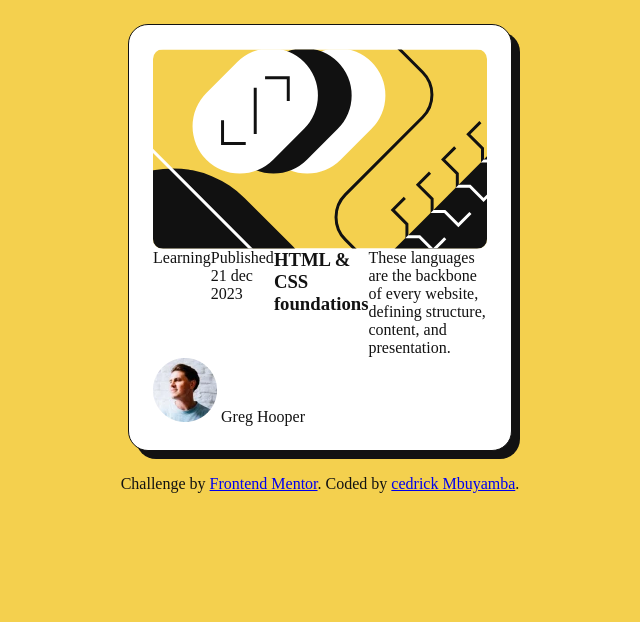
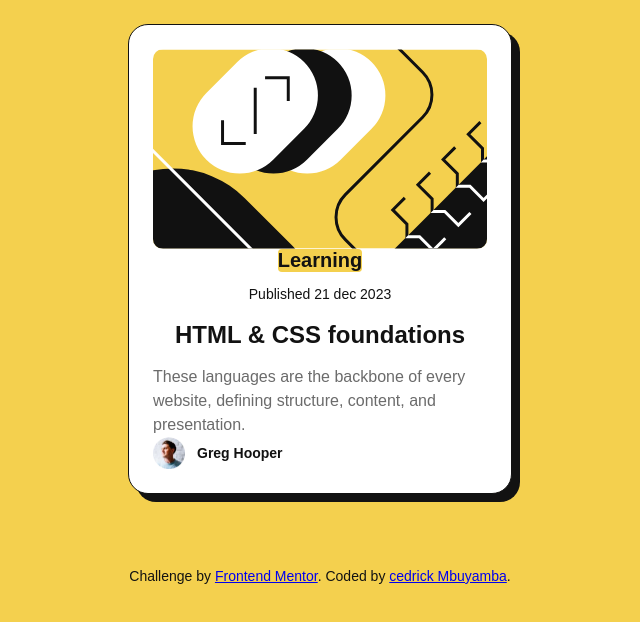
Before and after one commit to cedrickmmk/blog-preview-card, a plain HTML site: page index.html in a window 1280 px wide. Shown: the whole page, without its empty margins (320-960 px from the left). Drawn offline with Linux system fonts and the light colour scheme.

Commit message:
adjusted css style

```diff
--- a/index.html
+++ b/index.html
@@ -30,10 +30,11 @@
 
         </article>
 
-        <article class="card-autor">
-          <img src="./assets/images/image-avatar.webp" alt="">
+        <article class="card-profile">
+          <img src="./assets/images/image-avatar.webp" class="profile-image"
+          alt="">
 
-          <span class="author-name">Greg Hooper</span>
+          <span class="profile-name">Greg Hooper</span>
 
         </article>
 
--- a/style.css
+++ b/style.css
@@ -5,6 +5,7 @@
 }
 
 body{
+    font-family: "figtree", sans-serif;
     background-color: hsl(47, 88%, 63%);
     color: hsl(0, 0%, 7%);
     display: flex;
@@ -26,6 +27,7 @@ body{
     border-radius: 20px;
     display: flex;
     flex-direction: column;
+
 }
 
 .card-image{
@@ -38,4 +40,62 @@ body{
 
 .card-content{
     display: flex;
+    flex-direction: column;
+    align-items: center;
+    gap: 12px;
 }
+
+.card-badge {
+    background-color:hsl(47, 88%, 63%) ;
+    color:hsl(0, 0%, 7%) ;
+    font-size: 20px;
+    font-weight: 800;
+    line-height: 12px 12px;
+    border-radius: 4px;
+}
+
+.card-date{
+    color:hsl(0, 0%, 7%) ;
+    font-size: 14px;
+    font-weight: 500;
+    line-height: 1.5;
+}
+
+.card-title{
+    font-size: 24px;
+    font-weight: 800;
+    line-height: 1.5;
+}
+
+.card-desc{
+    color: hsl(0, 0%, 42%);
+    font-size: 16px;
+    font-weight: 500;
+    line-height: 1.5;
+}
+
+.card-profile{
+    display: flex;
+    align-items: center;
+    gap: 12px;
+}
+
+.profile-image{
+    width: 32px;
+    height: 32px;
+    border: 50%;
+    display: block;
+}
+
+.profile-name{
+    color: hsl(0, 0%, 7%);
+    font-size: 14px;
+    font-weight: 800;
+    line-height: 1.5;
+}
+
+.attribution{
+    font-size: 14px;
+    text-align: center;
+    margin-top: 50px;
+}
```
